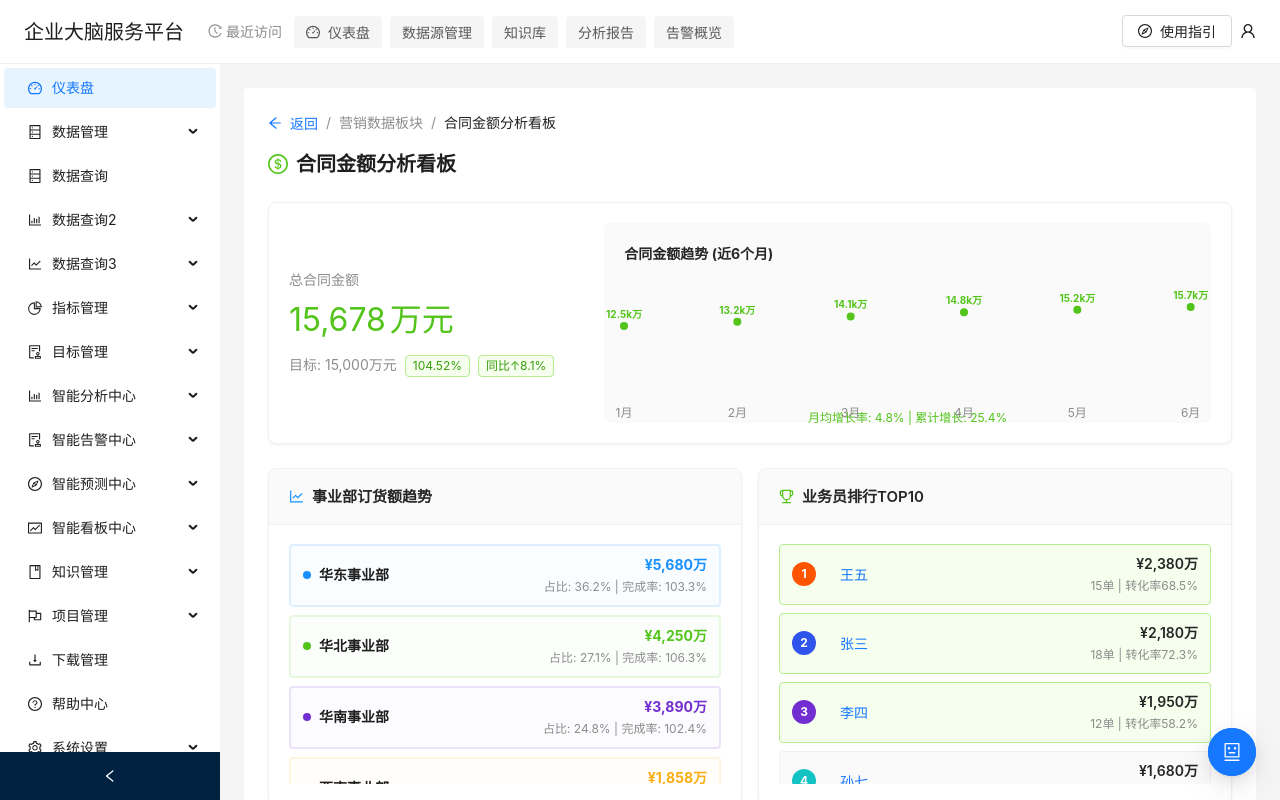
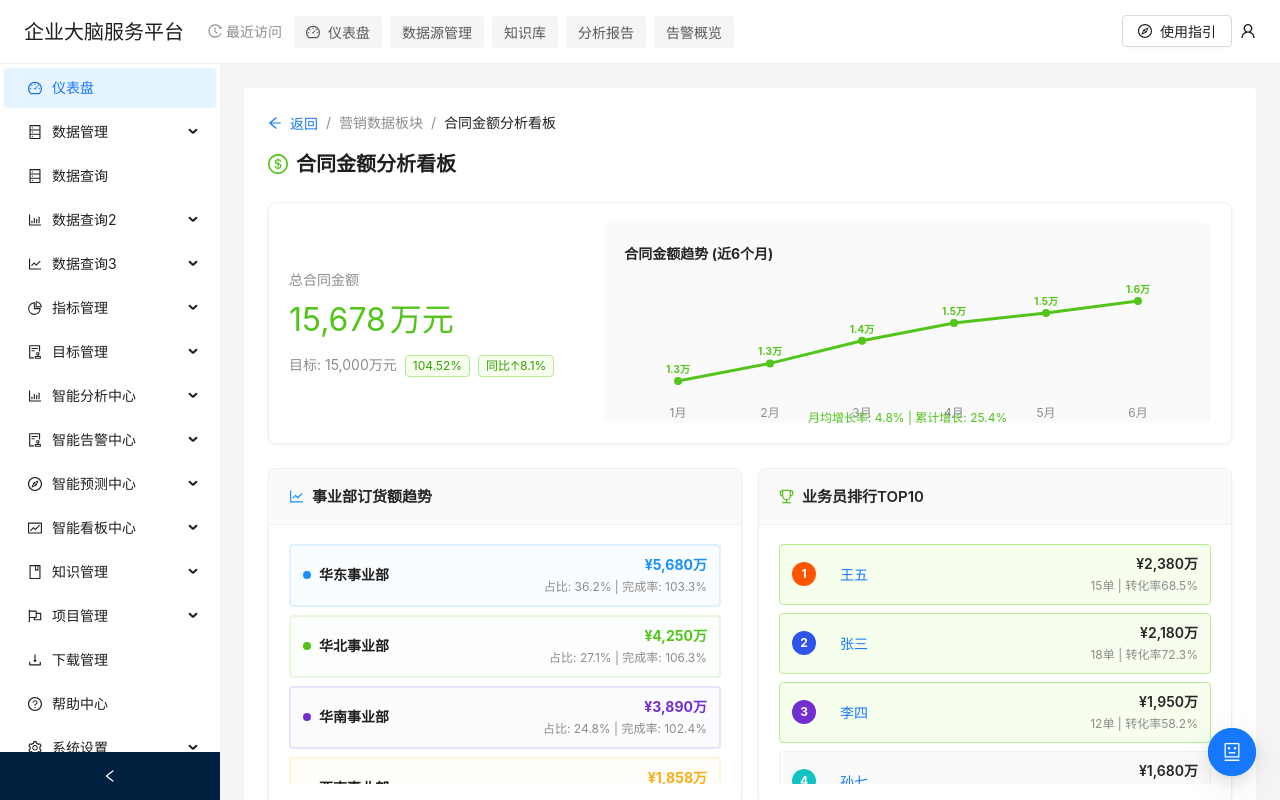
Before and after one commit to kehan857/Enterprise-Brain-Platform, a React (Vite) app: page /contract-analysis in a window 1280 px wide. Shown: the top 800 px of the page. Built offline with nearby package versions, Linux system fonts and the light colour scheme.

Commit message:
修复合同金额趋势图SVG显示问题：使用绝对坐标替代百分号坐标，优化图表布局和数值显示

```diff
--- a/src/pages/marketing/analytics/contract-analysis.tsx
+++ b/src/pages/marketing/analytics/contract-analysis.tsx
@@ -146,55 +146,73 @@ const ContractAnalysis: React.FC = () => {
   const [selectedDelivery, setSelectedDelivery] = useState<string>('all');
 
   // 渲染合同金额趋势图
-  const renderContractTrendChart = () => (
+  const renderContractTrendChart = () => {
+    const chartWidth = 500;
+    const chartHeight = 120;
+    const padding = 20;
+    const plotWidth = chartWidth - padding * 2;
+    const plotHeight = chartHeight - padding * 2;
+
+    // 找到最大值用于缩放
+    const maxAmount = Math.max(...contractTrendData.map(item => item.amount));
+    const minAmount = Math.min(...contractTrendData.map(item => item.amount));
+    const amountRange = maxAmount - minAmount;
+
+    return (
       <div style={{ height: '200px', padding: '20px', background: '#fafafa', borderRadius: '6px' }}>
         <div style={{ marginBottom: '16px', fontWeight: 'bold', color: '#262626' }}>
           合同金额趋势 (近6个月)
         </div>
-      <div style={{ position: 'relative', height: '120px' }}>
-        <svg width="100%" height="100%" style={{ overflow: 'visible' }}>
+        <div style={{ position: 'relative', height: '120px', display: 'flex', justifyContent: 'center' }}>
+          <svg width={chartWidth} height={chartHeight} style={{ overflow: 'visible' }}>
             {/* 绘制趋势线 */}
             <polyline
-            points={contractTrendData.map((item, index) =>
-              `${(index / (contractTrendData.length - 1)) * 100}%,${100 - (item.amount / 16000) * 80}%`
-            ).join(' ')}
+              points={contractTrendData.map((item, index) => {
+                const x = padding + (index / (contractTrendData.length - 1)) * plotWidth;
+                const y = padding + (1 - (item.amount - minAmount) / amountRange) * plotHeight;
+                return `${x},${y}`;
+              }).join(' ')}
               fill="none"
               stroke="#52c41a"
               strokeWidth="3"
-            vectorEffect="non-scaling-stroke"
             />
-          {/* 绘制数据点 */}
-          {contractTrendData.map((item, index) => (
+            {/* 绘制数据点和标签 */}
+            {contractTrendData.map((item, index) => {
+              const x = padding + (index / (contractTrendData.length - 1)) * plotWidth;
+              const y = padding + (1 - (item.amount - minAmount) / amountRange) * plotHeight;
+              return (
                 <g key={index}>
+                  {/* 数据点 */}
                   <circle
-                cx={`${(index / (contractTrendData.length - 1)) * 100}%`}
-                cy={`${100 - (item.amount / 16000) * 80}%`}
+                    cx={x}
+                    cy={y}
                     r="4"
                     fill="#52c41a"
                   />
+                  {/* 月份标签 */}
                   <text
-                x={`${(index / (contractTrendData.length - 1)) * 100}%`}
-                y="100%"
+                    x={x}
+                    y={chartHeight + 16}
                     textAnchor="middle"
                     fontSize="12"
                     fill="#8c8c8c"
-                dy="16"
                   >
                     {item.month}
                   </text>
+                  {/* 数值标签 */}
                   <text
-                x={`${(index / (contractTrendData.length - 1)) * 100}%`}
-                y={`${100 - (item.amount / 16000) * 80}%`}
+                    x={x}
+                    y={y - 8}
                     textAnchor="middle"
                     fontSize="10"
                     fill="#52c41a"
-                dy="-8"
                     fontWeight="bold"
                   >
-                {(item.amount / 1000).toFixed(1)}k万
+                    {(item.amount / 10000).toFixed(1)}万
                   </text>
                 </g>
-          ))}
+              );
+            })}
           </svg>
         </div>
         <div style={{ marginTop: '8px', fontSize: '12px', color: '#52c41a', textAlign: 'center' }}>
@@ -202,6 +220,7 @@ const ContractAnalysis: React.FC = () => {
         </div>
       </div>
     );
+  };
 
   const columns: ColumnsType<ContractRecord> = [
     {
```
Lines whose indentation alone changed are shown as unchanged.
